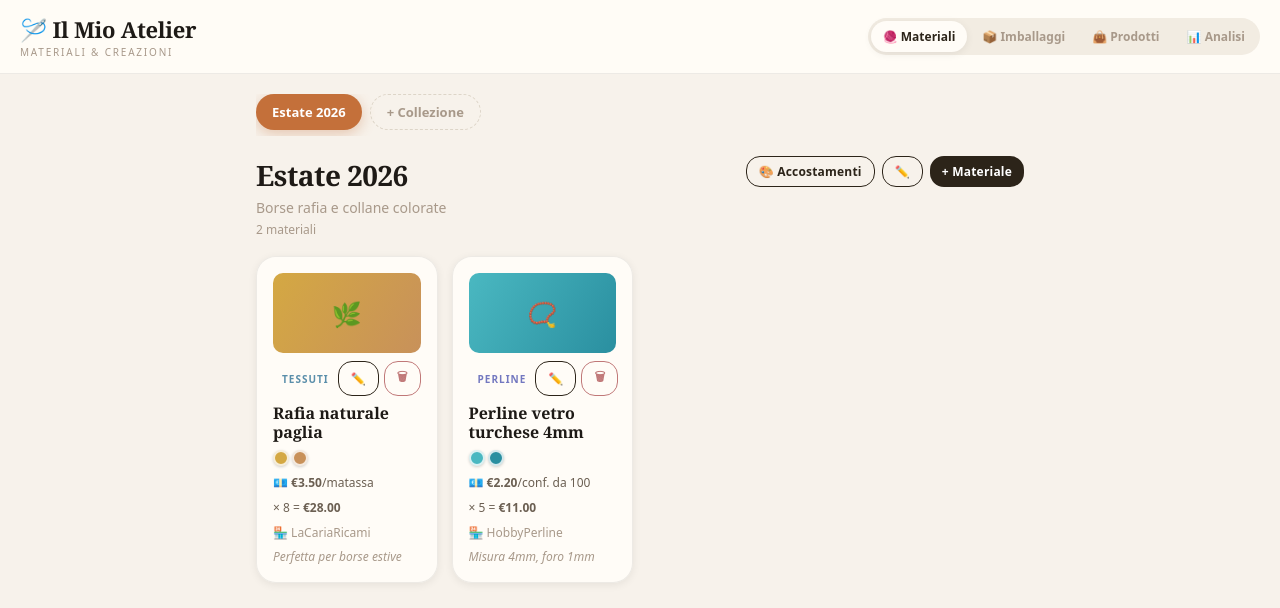
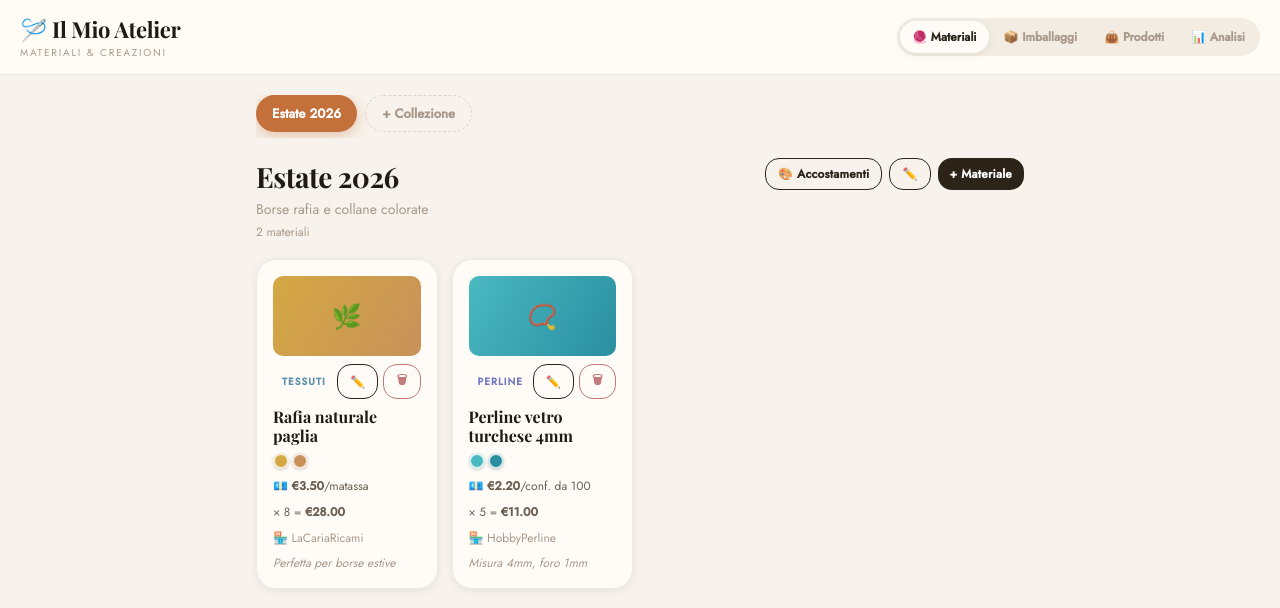
Before and after one commit to Syneshandremade/il-mio-atelier, a React (Vite) app: page / in a window 1280 px wide. Shown: the top 608 px of the page. Built offline with nearby package versions, Linux system fonts and the light colour scheme.

Commit message:
Update index.css

```diff
--- a/src/index.css
+++ b/src/index.css
@@ -40,8 +40,8 @@
   --prod-orecchini: #c0786e;
   --prod-altro:     #8e8e8e;
 
-  --ff-display: 'Italiana', Georgia, serif;
-  --ff-body:    'Raleway', system-ui, sans-serif;
+  --ff-display: 'Playfair Display', Georgia, serif;
+  --ff-body:    'Jost', system-ui, sans-serif;
   --r-s:   8px;
   --r-m:   14px;
   --r-l:   20px;
```
